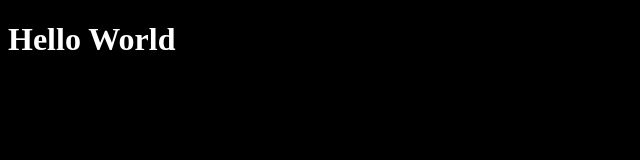
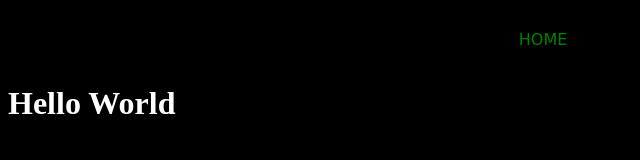
Before and after one commit to d-forever-b/personal-website, a plain HTML site: page index.html in a window 1280 px wide. Shown: the whole page, without its empty margins (0-640 px from the left). Drawn offline with Linux system fonts and the light colour scheme.

Commit message:
Added other pages and navbar

```diff
--- /dev/null
+++ b/css/navbar.css
@@ -0,0 +1,47 @@
+header{
+    position: relative;
+    height: auto;
+    width: 100%;
+    text-align: center;
+}
+ul.navbar{
+    min-height: 48px;
+    width: auto;
+    text-align: center;
+}
+ul.navbar li{
+    position: relative;
+    list-style: none;
+    height: 48px;
+    display: inline-block;
+    font-family: cursive;
+}
+ul.navbar li a{
+    display: inline-block;
+    padding: 8px 13px;
+    line-height: 32px;
+	text-decoration: none;
+    text-align: left;
+
+    color: black;
+
+	    -webkit-transition: color .2s ease-in-out;
+	    -moz-transition: color .2s ease-in-out;
+	    -o-transition: color .2s ease-in-out;
+	    -ms-transition: color .2s ease-in-out;
+	    transition: color .2s ease-in-out;
+}
+ul.navbar li a:after{
+    content: "";
+    position: absolute;
+    background-color: green;
+    height: 3px;
+    width: 0;
+    left: 0;
+    bottom: -10px;
+    transition: 0.3s;
+}
+ul.navbar li a:hover:after {
+    width: 100%
+}
+.current { -webkit-text-fill-color:green; }
--- a/index.html
+++ b/index.html
@@ -8,8 +8,18 @@
 
         <meta name="viewport" content="width=device-width, initial-scale=1, maximum-scale=1">
         <link rel="stylesheet" href="css/style.css">
+        <link rel="stylesheet" href="css/navbar.css">
     </head>
     <body>
+        <header>
+            <nav>
+                <ul class="navbar">
+                    <li><a class="current" href="index.html">HOME</a></li>
+                    <li><a href="about.html">ABOUT</a></li>
+                    <li><a href="photo.html">PHOTO ALBUM</a></li>
+                </ul>
+            </nav>
+        </header>
         <h1>Hello World</h1>
     </body>
 </html>
```
Also changed, not shown: about.html (added, +15 -0 lines), photo.html (added, +15 -0 lines).
